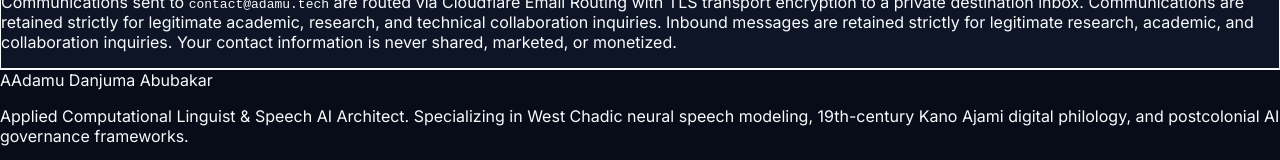
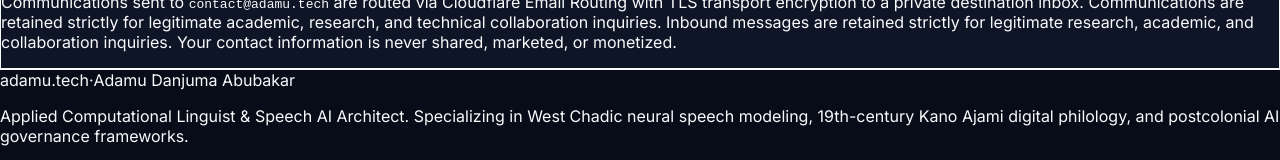
Before and after one commit to adab-tech/adab-tech.github.io, a Next.js app: page / in a window 1280 px wide. Shown: the part 2315-2475 px from the top of the page. Built offline with nearby package versions, Linux system fonts and the light colour scheme; no server answers; a web font is replaced by a local one.

Commit message:
refactor: remove public visitor counter badge, move real tracker to admin dashboard, remove A logo from header and footer, optimize UI

```diff
--- a/src/app/academic-cv/page.tsx
+++ b/src/app/academic-cv/page.tsx
@@ -4,7 +4,6 @@ import React from 'react'
 import Link from 'next/link'
 import { GlobalShell } from '@/components/GlobalShell'
 import { ArrowLeft, Printer, Mail, Globe, MapPin, BookOpen, GraduationCap, Briefcase, Languages, ExternalLink, Cpu } from 'lucide-react'
-import { VisitorCounter } from '@/components/VisitorCounter'
 
 const LANGUAGES_DATA = [
   { name: 'Hausa', level: 'Native / Bilingual (C2)', note: 'First Language · West Chadic Dialectologist · ACTFL Certified' },
@@ -41,7 +40,7 @@ export default function AcademicCVPage() {
           </Link>
 
           <div className="flex flex-wrap items-center gap-3">
-            <VisitorCounter />
+
             <button
               onClick={handlePrint}
               className="inline-flex items-center gap-1.5 px-3.5 py-1.5 rounded-lg bg-amber-500 text-zinc-950 font-mono text-xs font-bold hover:bg-amber-400 transition-colors shadow-sm cursor-pointer"
--- a/src/app/admin/page.tsx
+++ b/src/app/admin/page.tsx
@@ -6,7 +6,7 @@ import { useRouter } from 'next/navigation'
 import { useAdminAuth } from '@/lib/auth'
 import { usePostsStore, ResearchPost, StreamCategory, ContactInquiry } from '@/lib/posts-store'
 import { AdminHeader } from '@/components/AdminHeader'
-import { Edit3, Eye, FileCode, Plus, CheckCircle2, Layers, Quote, Key, Mail, Check, Inbox, Reply, Trash2, Calendar } from 'lucide-react'
+import { Activity, Edit3, Eye, FileCode, Plus, CheckCircle2, Layers, Quote, Key, Mail, Check, Inbox, Reply, Trash2, Calendar } from 'lucide-react'
 
 export default function AdminDashboardPage() {
   const { isAuthenticated, loading, updatePassword, currentPassword } = useAdminAuth()
@@ -120,6 +120,20 @@ export default function AdminDashboardPage() {
             <span>{notification}</span>
           </div>
         )}
+
+        {/* Real-Time Live Traffic & Visitor Analytics Hub */}
+        <section className="space-y-3">
+          <div className="flex items-center justify-between">
+            <h2 className="text-lg font-mono font-bold text-zinc-100 flex items-center gap-2">
+              <Activity className="h-5 w-5 text-amber-500" />
+              Live Traffic & Visitor Analytics
+            </h2>
+            <span className="text-[11px] font-mono text-zinc-400">
+              Live Global Engine · Updated Real-Time
+            </span>
+          </div>
+          <VisitorCounter showDetails={true} />
+        </section>
 
         {/* Stats Banner */}
         <div className="grid grid-cols-1 sm:grid-cols-4 gap-4">
--- a/src/app/curriculum-vitae/page.tsx
+++ b/src/app/curriculum-vitae/page.tsx
@@ -4,7 +4,6 @@ import React from 'react'
 import Link from 'next/link'
 import { GlobalShell } from '@/components/GlobalShell'
 import { ArrowLeft, Printer, Mail, Globe, MapPin, BookOpen, GraduationCap, Briefcase, Languages, ExternalLink, Cpu } from 'lucide-react'
-import { VisitorCounter } from '@/components/VisitorCounter'
 
 const LANGUAGES_DATA = [
   { name: 'Hausa', level: 'Native / Bilingual (C2)', note: 'First Language · West Chadic Dialectologist · ACTFL Certified' },
@@ -41,7 +40,7 @@ export default function AcademicCVPage() {
           </Link>
 
           <div className="flex flex-wrap items-center gap-3">
-            <VisitorCounter />
+
             <button
               onClick={handlePrint}
               className="inline-flex items-center gap-1.5 px-3.5 py-1.5 rounded-lg bg-amber-500 text-zinc-950 font-mono text-xs font-bold hover:bg-amber-400 transition-colors shadow-sm cursor-pointer"
--- a/src/app/cv/page.tsx
+++ b/src/app/cv/page.tsx
@@ -4,7 +4,6 @@ import React from 'react'
 import Link from 'next/link'
 import { GlobalShell } from '@/components/GlobalShell'
 import { ArrowLeft, Printer, Mail, Globe, MapPin, BookOpen, GraduationCap, Briefcase, Languages, ExternalLink, Cpu } from 'lucide-react'
-import { VisitorCounter } from '@/components/VisitorCounter'
 
 const LANGUAGES_DATA = [
   { name: 'Hausa', level: 'Native / Bilingual (C2)', note: 'First Language · West Chadic Dialectologist · ACTFL Certified' },
@@ -41,7 +40,7 @@ export default function AcademicCVPage() {
           </Link>
 
           <div className="flex flex-wrap items-center gap-3">
-            <VisitorCounter />
+
             <button
               onClick={handlePrint}
               className="inline-flex items-center gap-1.5 px-3.5 py-1.5 rounded-lg bg-amber-500 text-zinc-950 font-mono text-xs font-bold hover:bg-amber-400 transition-colors shadow-sm cursor-pointer"
--- a/src/app/page.tsx
+++ b/src/app/page.tsx
@@ -9,7 +9,6 @@ import {
   Share2, Play, Pause, Volume2, Globe, FileText, Check, AlertCircle,
   Clock, MapPin, Mail, Sparkles, Building2
 } from 'lucide-react'
-import { VisitorCounter } from '@/components/VisitorCounter'
 
 const ECOSYSTEM_PROJECTS = [
   {
@@ -97,7 +96,7 @@ export default function HomePage() {
               <Clock className="w-3 h-3 text-emerald-400" />
               Updated Aug 2026
             </span>
-            <VisitorCounter />
+
           </div>
 
           {/* Core Title & Bio */}
--- a/src/app/projects/page.tsx
+++ b/src/app/projects/page.tsx
@@ -7,7 +7,6 @@ import {
   Layers, ExternalLink, Code2, ArrowRight, Cpu, BookOpen,
   Globe, Database, Shield, Sparkles, Building2, Search, Filter
 } from 'lucide-react'
-import { VisitorCounter } from '@/components/VisitorCounter'
 
 interface ProjectItem {
   id: string
@@ -153,7 +152,7 @@ export default function ProjectsPage() {
               <Layers className="w-3.5 h-3.5" />
               Sovereign Ecosystem & Systems Portfolio
             </span>
-            <VisitorCounter />
+
           </div>
 
           <h1 className="text-3xl sm:text-4xl md:text-5xl font-mono font-bold text-zinc-50 tracking-tight">
--- a/src/components/GlobalShell.tsx
+++ b/src/components/GlobalShell.tsx
@@ -144,10 +144,11 @@ export function GlobalShell({ children }: ShellProps) {
           <div className="grid grid-cols-1 md:grid-cols-4 gap-8">
             <div className="space-y-3 md:col-span-2">
               <div className="flex items-center space-x-2">
-                <div className="w-6 h-6 rounded bg-amber-500 flex items-center justify-center font-mono font-bold text-zinc-950 text-xs">
-                  A
-                </div>
-                <span className="font-mono font-bold text-zinc-100">Adamu Danjuma Abubakar</span>
+                <span className="font-mono font-bold text-base text-zinc-100">
+                  adamu<span className="text-amber-400">.tech</span>
+                </span>
+                <span className="text-zinc-600 font-mono text-xs">·</span>
+                <span className="font-mono text-xs text-zinc-300">Adamu Danjuma Abubakar</span>
               </div>
               <p className="text-xs text-zinc-400 leading-relaxed font-sans max-w-md">
                 Applied Computational Linguist & Speech AI Architect. Specializing in West Chadic neural speech modeling, 19th-century Kano Ajami digital philology, and postcolonial AI governance frameworks.
```
